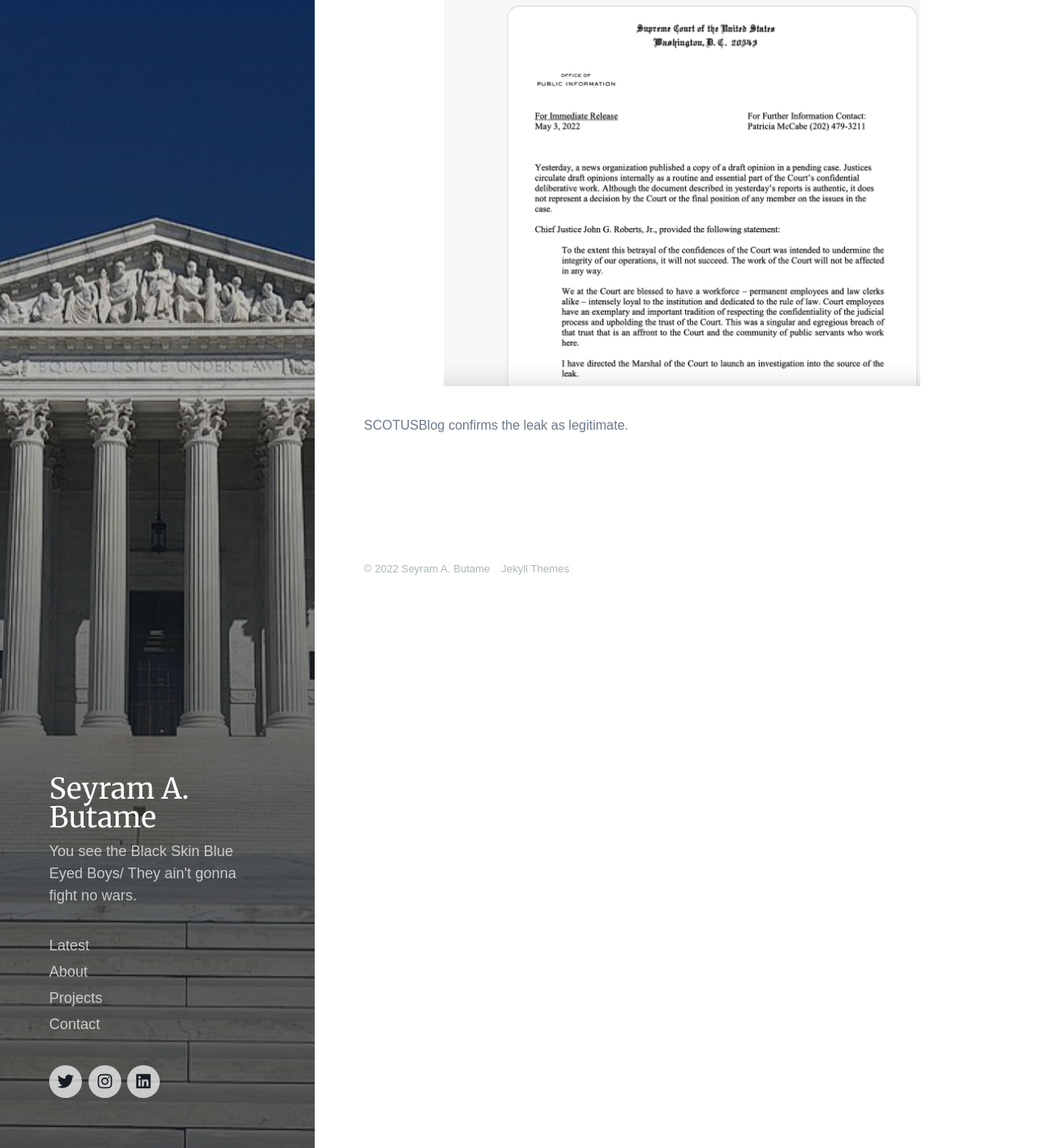
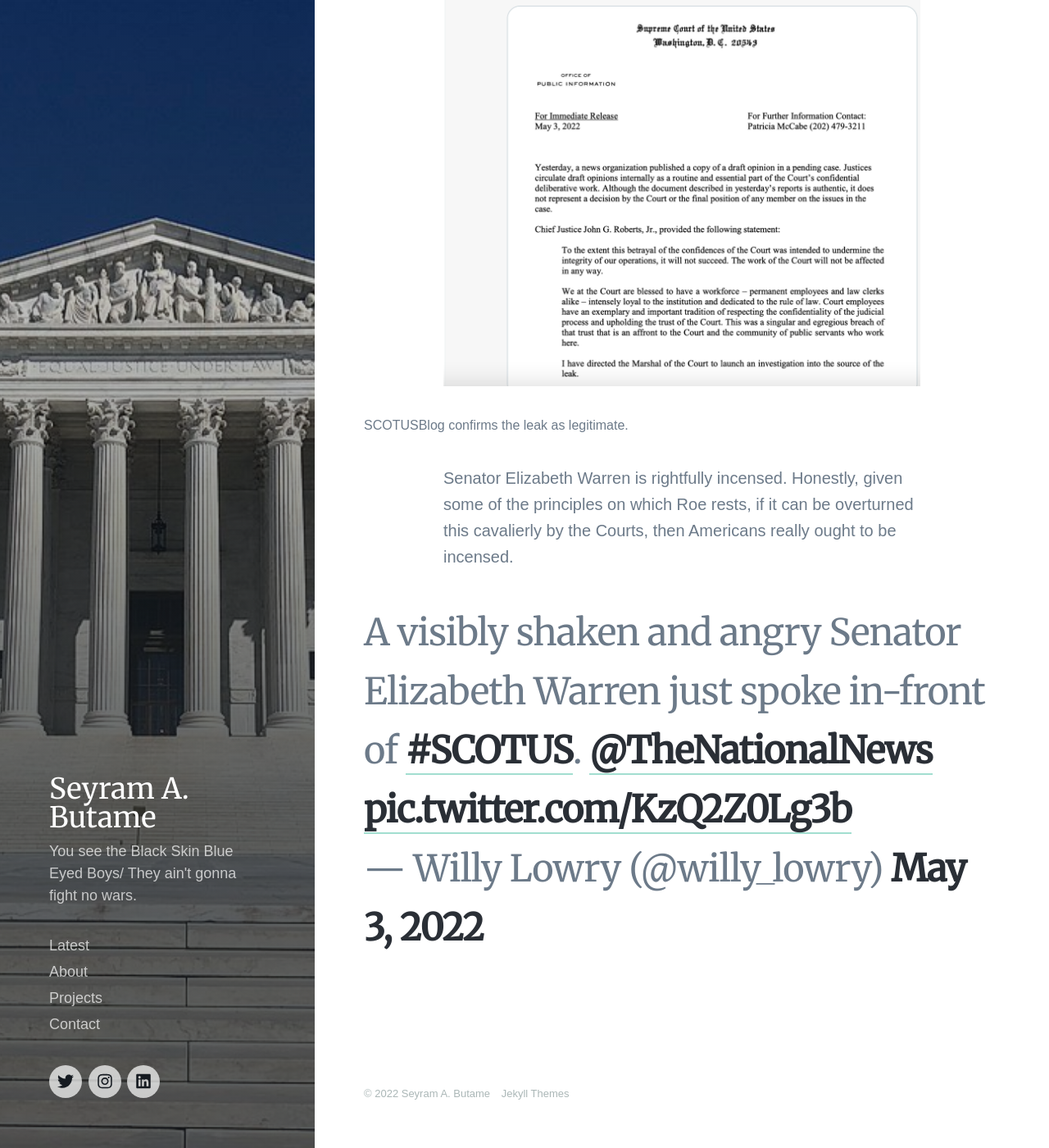
Before and after one commit to butames/blog.github.io, a Jekyll site: the page built from _posts/2022-05-03-RoevWade.md, in a window 1280 px wide and 1400 px high, scrolled down 3217 px. Shown: the whole window at 82% size. Built offline with Jekyll 4.4.1, drawn with Linux system fonts in a browser that asks for light colours; nearby versions of some CDN libraries; some web fonts are replaced; comment, search, counter and statistics services are not loaded.

Commit message:
Update 2022-05-03-RoevWade.md

```diff
--- a/_posts/2022-05-03-RoevWade.md
+++ b/_posts/2022-05-03-RoevWade.md
@@ -58,3 +58,8 @@ Chief Justice Roberts confirms the authenticity of the draft leak. As expected,
   <figcaption>SCOTUSBlog confirms the leak as legitimate.</figcaption>
   </p>
 </figure>
+
+
+Senator Elizabeth Warren is rightfully incensed. Honestly, given some of the principles on which Roe rests, if it can be overturned this cavalierly by the Courts, then Americans really ought to be incensed.
+
+<blockquote class="twitter-tweet"><p lang="en" dir="ltr">A visibly shaken and angry Senator Elizabeth Warren just spoke in-front of <a href="https://twitter.com/hashtag/SCOTUS?src=hash&amp;ref_src=twsrc%5Etfw">#SCOTUS</a>. <a href="https://twitter.com/TheNationalNews?ref_src=twsrc%5Etfw">@TheNationalNews</a> <a href="https://t.co/KzQ2Z0Lg3b">pic.twitter.com/KzQ2Z0Lg3b</a></p>&mdash; Willy Lowry (@willy_lowry) <a href="https://twitter.com/willy_lowry/status/1521517935155679237?ref_src=twsrc%5Etfw">May 3, 2022</a></blockquote> <script async src="https://platform.twitter.com/widgets.js" charset="utf-8"></script>
```
